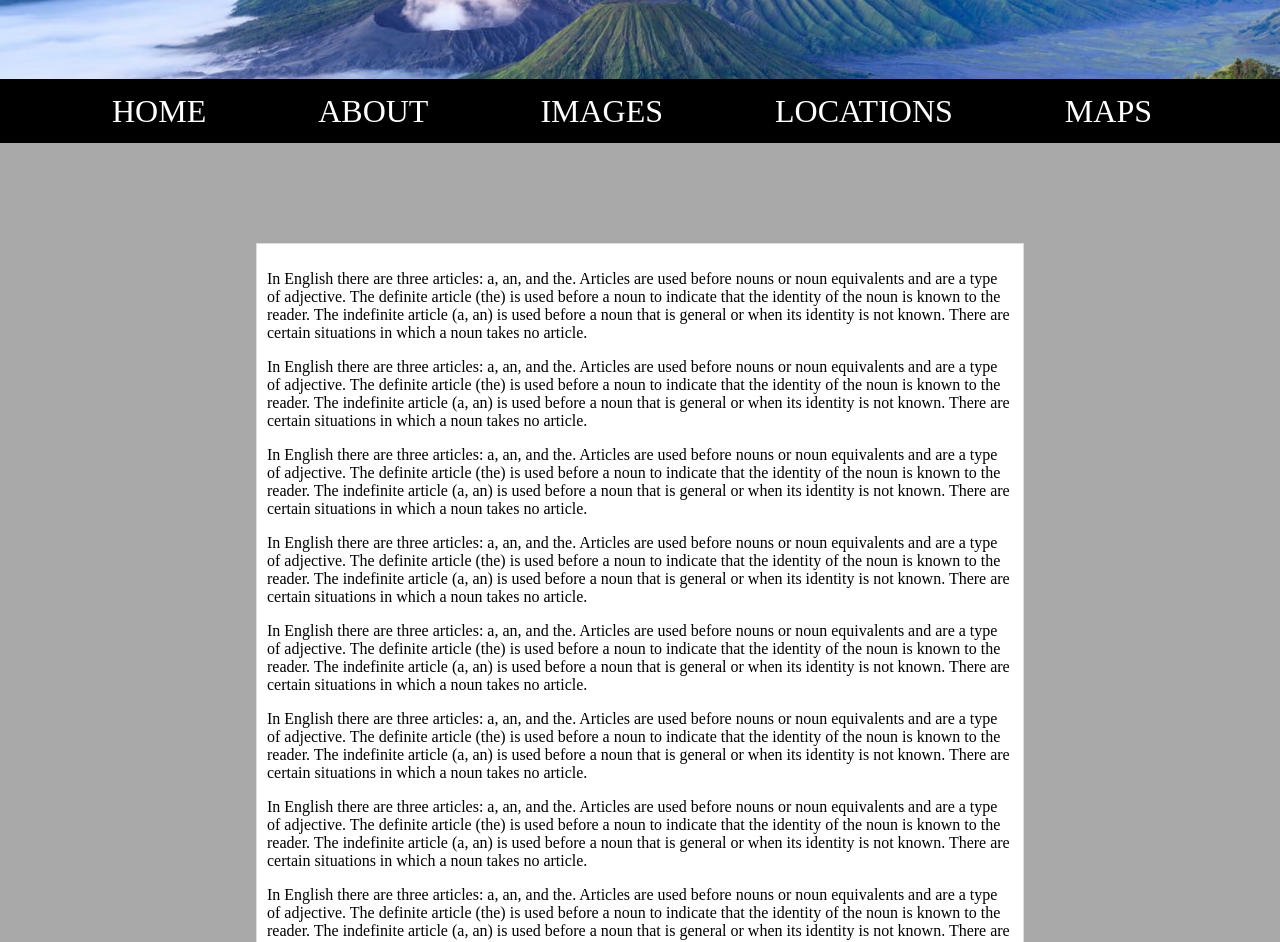
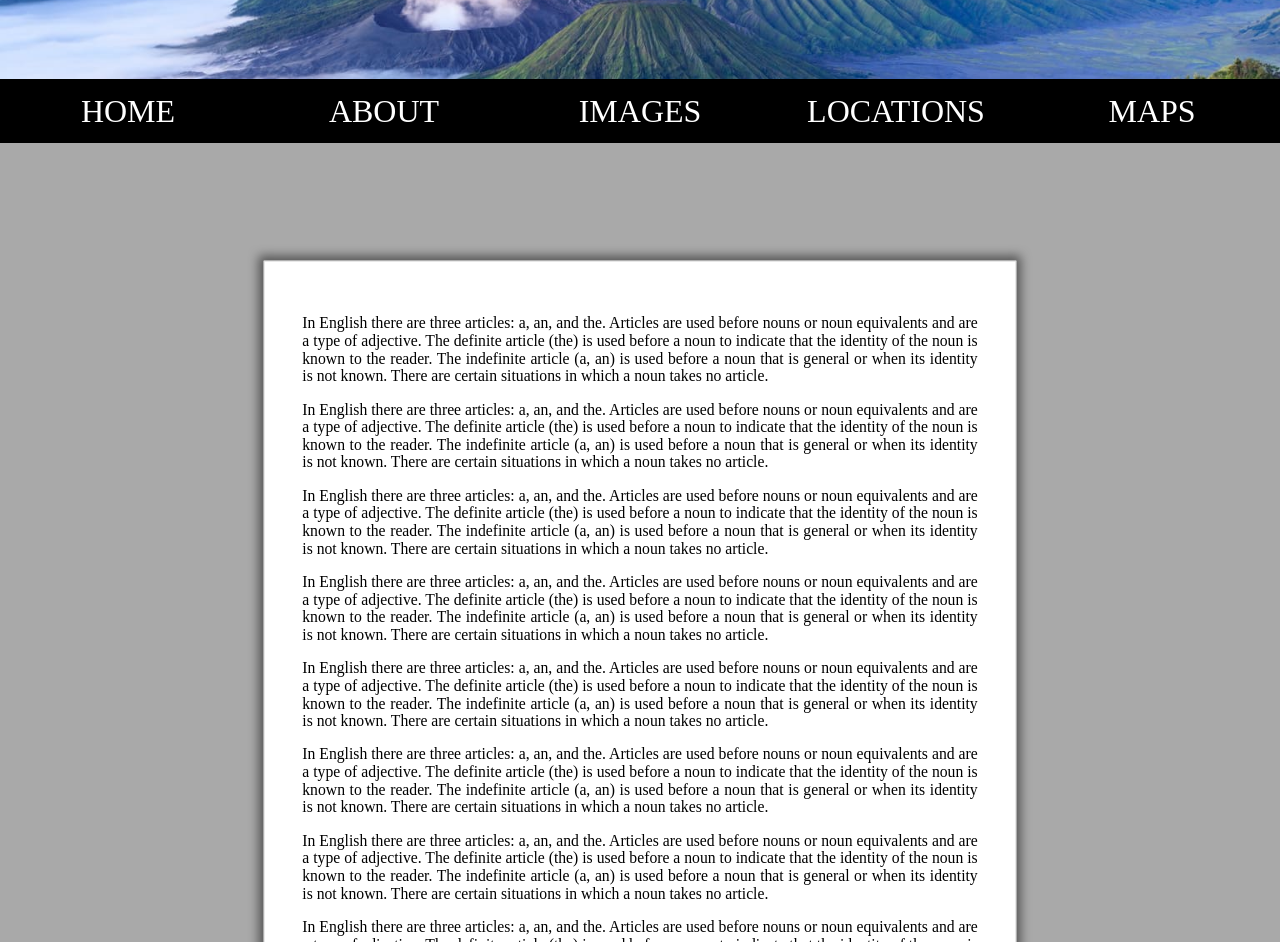
Before and after one commit to Maxi1912/Sticky_Nav, a plain HTML site: page index.html in a window 1280 px wide. Shown: the part 158-1100 px from the top of the page. Drawn offline with Linux system fonts and the light colour scheme.

Commit message:
add some changes

```diff
--- a/style.css
+++ b/style.css
@@ -16,6 +16,9 @@ body {
 .fixed-nav li.logo {
   max-width: 500px;
 }
+.fixed-nav .wrapper {
+  transform: scale(1);
+}
 h1 {
   margin: 0;
   padding: 100px 30px;
@@ -26,19 +29,26 @@ h1 {
   background-size: cover;
   color: white;
 }
+nav {
+  background-color: black;
+  top: 0;
+  position: relative;
+  z-index: 1;
+  transition: all 0.5s;
+  width: 100%;
+}
 ul {
   margin: 0;
   padding: 0;
-  padding-right: 10%;
   list-style-type: none;
-  background-color: black;
   color: white;
   display: flex;
-  justify-content: space-between;
   font-size: 2em;
 }
 li {
+  flex: 1;
   line-height: 2em;
+  text-align: center;
 }
 
 li.logo {
@@ -54,9 +64,13 @@ li.logo {
 
 .wrapper {
   margin: 0 auto;
-  width: 60%;
+  max-width: 60%;
   border: 1px solid gainsboro;
-  padding: 10px;
+  padding: 3%;
   background-color: white;
   margin-top: 100px;
+  text-align: justify;
+  box-shadow: 0 0 10px 5px rgba(0, 0, 0, 0.5);
+  transform: scale(0.98);
+  transition: transform 0.5s;
 }
```
Also changed, not shown: index.html (+2 -4 lines).
